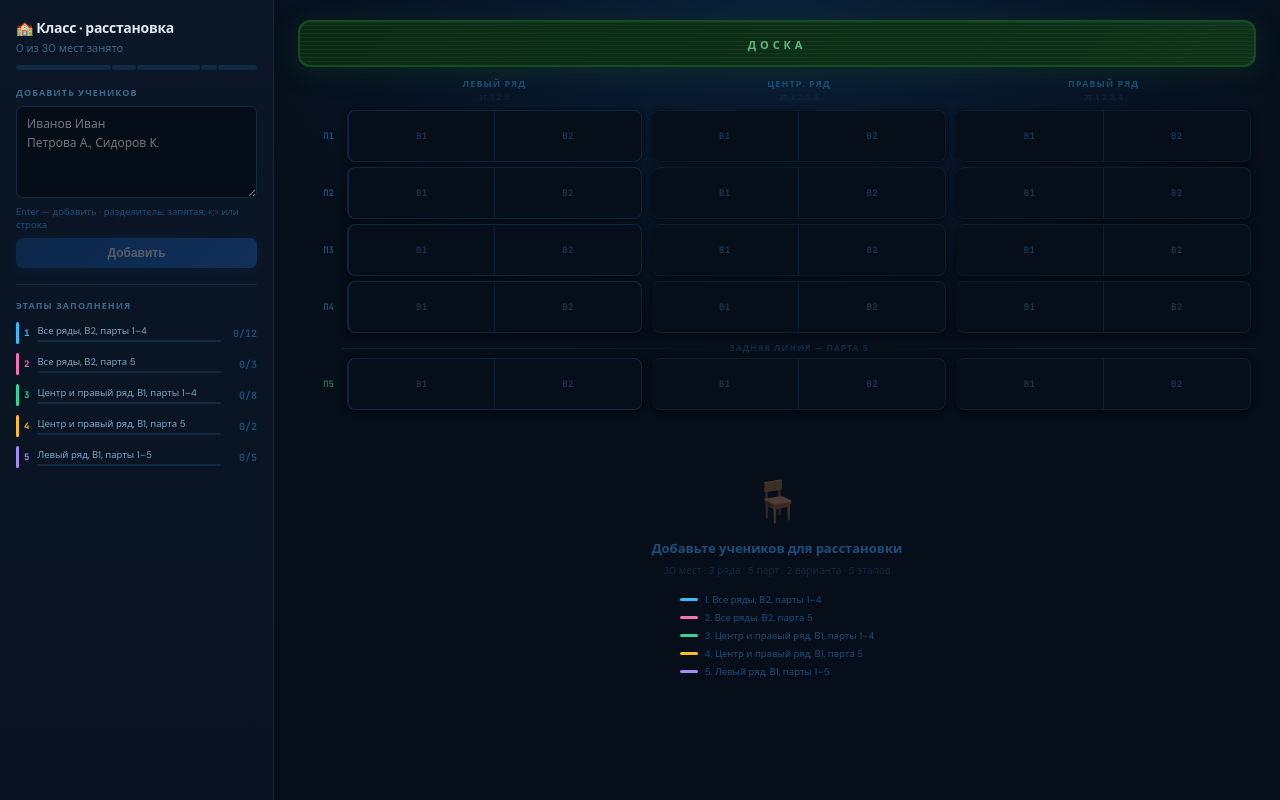
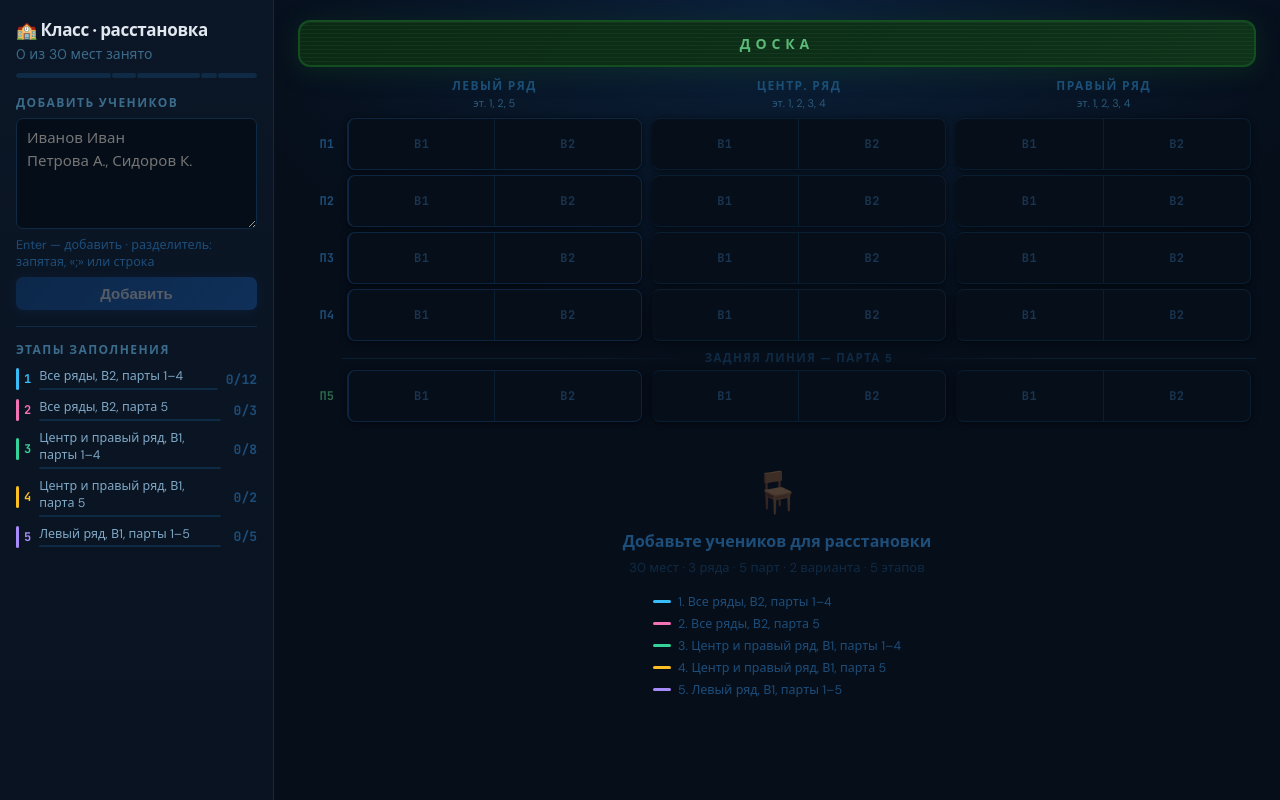
Before and after one commit to dotneteeer/classroom-seating, a React (Vite) app: page / in a window 1280 px wide. Built offline with nearby package versions, Linux system fonts and the light colour scheme.

Commit message:
increase font sizes for better readability in seating layout

```diff
--- a/classroom-seating.jsx
+++ b/classroom-seating.jsx
@@ -166,14 +166,14 @@ function SeatCell({ info, stg, highlighted }) {
       {info ? (
         <>
           <span style={{
-            fontSize: 8, fontWeight: 900, color,
+            fontSize: 11, fontWeight: 900, color,
             lineHeight: 1.1, letterSpacing: "0.04em",
             fontFamily: "'JetBrains Mono', 'Fira Code', monospace",
           }}>
             #{String(info.num).padStart(2, "0")}
           </span>
           <span style={{
-            fontSize: 9.5, color: "#E2E8F0", fontWeight: 600,
+            fontSize: 13, color: "#E2E8F0", fontWeight: 600,
             overflow: "hidden", textOverflow: "ellipsis",
             whiteSpace: "nowrap", width: "100%", textAlign: "center",
             lineHeight: 1.3, fontFamily: "'DM Sans', 'Outfit', system-ui, sans-serif",
@@ -188,7 +188,7 @@ function SeatCell({ info, stg, highlighted }) {
         </>
       ) : (
         <span style={{
-          fontSize: 9, color: "#1A3550", fontWeight: 700,
+          fontSize: 12, color: "#1A3550", fontWeight: 700,
           fontFamily: "'JetBrains Mono', monospace", letterSpacing: "0.04em",
         }}>
           {label}
@@ -228,7 +228,7 @@ export default function App() {
     const ns = text.split(/[\n,;]+/).map(s => s.trim()).filter(Boolean)
                    .slice(0, MAX - students.length);
     if (!ns.length) return;
-    setStudents(p => [...p, ...ns]);
+    setStudents(p => [...p, ...ns].sort((a, b) => a.localeCompare(b, "ru")));
     setText("");
     textareaRef.current?.focus();
   };
@@ -236,7 +236,6 @@ export default function App() {
   const removeStudent = i => setStudents(p => p.filter((_, j) => j !== i));
   const reset = () => { setStudents([]); setText(""); };
 
-  const LABEL = { 9: "9", 10: "10", 11: "11" };
   const ROW_HEADERS = [
     { label: "Левый ряд",   hint: "эт. 1, 2, 5" },
     { label: "Центр. ряд",  hint: "эт. 1, 2, 3, 4" },
@@ -261,10 +260,10 @@ export default function App() {
       }}>
         {/* Title + segmented progress */}
         <div>
-          <div style={{ fontSize: 14, fontWeight: 800, color: "#E2E8F0", letterSpacing: "-0.02em" }}>
+          <div style={{ fontSize: 17, fontWeight: 800, color: "#E2E8F0", letterSpacing: "-0.02em" }}>
             🏫 Класс · расстановка
           </div>
-          <div style={{ fontSize: 11, color: "#3B6B8A", marginTop: 3 }}>
+          <div style={{ fontSize: 14, color: "#3B6B8A", marginTop: 3 }}>
             {students.length} из {MAX} мест занято
           </div>
           <div style={{ marginTop: 10, height: 5, borderRadius: 3, overflow: "hidden", display: "flex", gap: 1 }}>
@@ -286,7 +285,7 @@ export default function App() {
 
         {/* Input */}
         <div style={{ display: "flex", flexDirection: "column", gap: 7 }}>
-          <div style={{ fontSize: 9, fontWeight: 800, color: "#3B6B8A", textTransform: "uppercase", letterSpacing: "0.12em" }}>
+          <div style={{ fontSize: 12, fontWeight: 800, color: "#3B6B8A", textTransform: "uppercase", letterSpacing: "0.12em" }}>
             Добавить учеников
           </div>
           <textarea
@@ -300,14 +299,14 @@ export default function App() {
             style={{
               background: "#040D18", border: "1px solid #0F2A44",
               borderRadius: 7, padding: "8px 10px",
-              color: "#CBD5E1", fontSize: 12, resize: "vertical",
+              color: "#CBD5E1", fontSize: 15, resize: "vertical",
               outline: "none", fontFamily: "inherit", lineHeight: 1.55,
               transition: "border-color .2s",
             }}
             onFocus={e => e.target.style.borderColor = "#1D4E7A"}
             onBlur ={e => e.target.style.borderColor = "#0F2A44"}
           />
-          <div style={{ fontSize: 9.5, color: "#1D4E7A" }}>
+          <div style={{ fontSize: 12.5, color: "#1D4E7A" }}>
             Enter — добавить · разделитель: запятая, «;» или строка
           </div>
           <div style={{ display: "flex", gap: 7 }}>
@@ -318,7 +317,7 @@ export default function App() {
                 flex: 1, border: "none", borderRadius: 7,
                 background: "linear-gradient(135deg, #1252A0, #1D6FD4)",
                 color: "#fff", padding: "8px 0",
-                fontSize: 12, fontWeight: 700, cursor: "pointer",
+                fontSize: 15, fontWeight: 700, cursor: "pointer",
                 opacity: (!text.trim() || students.length >= MAX) ? 0.3 : 1,
                 transition: "opacity .2s, transform .1s",
                 boxShadow: "0 2px 12px rgba(29,111,212,0.3)",
@@ -334,7 +333,7 @@ export default function App() {
                 style={{
                   border: "1px solid #3A0A0A", borderRadius: 7,
                   background: "#1A0505", color: "#F87171",
-                  padding: "8px 12px", fontSize: 12, cursor: "pointer",
+                  padding: "8px 12px", fontSize: 15, cursor: "pointer",
                 }}
               >
                 Сброс
@@ -346,7 +345,7 @@ export default function App() {
         {/* Student list */}
         {students.length > 0 && (
           <div style={{ flex: 1, minHeight: 60, display: "flex", flexDirection: "column", gap: 6, overflow: "hidden" }}>
-            <div style={{ fontSize: 9, fontWeight: 800, color: "#3B6B8A", textTransform: "uppercase", letterSpacing: "0.12em" }}>
+            <div style={{ fontSize: 12, fontWeight: 800, color: "#3B6B8A", textTransform: "uppercase", letterSpacing: "0.12em" }}>
               Список ({students.length})
             </div>
             <div style={{ overflowY: "auto", flex: 1 }}>
@@ -369,21 +368,21 @@ export default function App() {
                       width: 22, height: 22, borderRadius: 5,
                       border: `1.5px solid ${loc?.color ?? "#0F2A44"}`,
                       color: loc?.color ?? "#3B6B8A",
-                      fontSize: 8.5, fontWeight: 900,
+                      fontSize: 12, fontWeight: 900,
                       display: "flex", alignItems: "center", justifyContent: "center",
                       flexShrink: 0, fontFamily: "'JetBrains Mono', monospace",
                     }}>
                       {i + 1}
                     </div>
                     <span style={{
-                      flex: 1, fontSize: 11.5, overflow: "hidden",
+                      flex: 1, fontSize: 14.5, overflow: "hidden",
                       textOverflow: "ellipsis", whiteSpace: "nowrap", color: "#CBD5E1",
                     }} title={name}>
                       {name}
                     </span>
                     {loc && (
                       <span style={{
-                        fontSize: 8.5, color: "#1D4E7A", whiteSpace: "nowrap",
+                        fontSize: 11.5, color: "#1D4E7A", whiteSpace: "nowrap",
                         fontFamily: "'JetBrains Mono', monospace",
                       }} title={`Ряд ${loc.row}, парта ${loc.desk}, вариант ${loc.variant}`}>
                         {ROW_ABBR[loc.row - 1]}·П{loc.desk}·В{loc.variant}
@@ -394,7 +393,7 @@ export default function App() {
                       style={{
                         background: "none", border: "none",
                         color: "#1D4E7A", cursor: "pointer",
-                        fontSize: 14, padding: "0 1px", lineHeight: 1, flexShrink: 0,
+                        fontSize: 17, padding: "0 1px", lineHeight: 1, flexShrink: 0,
                       }}
                       onMouseEnter={e => e.currentTarget.style.color = "#EF4444"}
                       onMouseLeave={e => e.currentTarget.style.color = "#1D4E7A"}
@@ -408,7 +407,7 @@ export default function App() {
 
         {/* Stage legend */}
         <div style={{ borderTop: "1px solid #0F2A44", paddingTop: 14 }}>
-          <div style={{ fontSize: 9, fontWeight: 800, color: "#3B6B8A", textTransform: "uppercase", letterSpacing: "0.12em", marginBottom: 10 }}>
+          <div style={{ fontSize: 12, fontWeight: 800, color: "#3B6B8A", textTransform: "uppercase", letterSpacing: "0.12em", marginBottom: 10 }}>
             Этапы заполнения
           </div>
           {STAGES.map((stg, idx) => {
@@ -424,7 +423,7 @@ export default function App() {
                     boxShadow: cnt > 0 ? `0 0 8px ${stg.glow}` : "none",
                   }} />
                   <span style={{
-                    fontSize: 9, fontWeight: 800, color: stg.color,
+                    fontSize: 12, fontWeight: 800, color: stg.color,
                     fontFamily: "'JetBrains Mono', monospace",
                   }}>
                     {idx + 1}
@@ -432,8 +431,7 @@ export default function App() {
                 </div>
                 <div style={{ flex: 1, minWidth: 0 }}>
                   <div style={{
-                    fontSize: 9.5, color: "#7FA8C5",
-                    overflow: "hidden", textOverflow: "ellipsis", whiteSpace: "nowrap",
+                    fontSize: 12.5, color: "#7FA8C5", lineHeight: 1.35,
                   }}>
                     {stg.desc}
                   </div>
@@ -445,7 +443,7 @@ export default function App() {
                   </div>
                 </div>
                 <span style={{
-                  fontSize: 10, fontWeight: 700, minWidth: 28, textAlign: "right",
+                  fontSize: 13, fontWeight: 700, minWidth: 28, textAlign: "right",
                   color: done ? stg.color : "#1D4E7A",
                   fontFamily: "'JetBrains Mono', monospace",
                 }}>
@@ -475,7 +473,7 @@ export default function App() {
             position: "absolute", inset: 0, opacity: 0.04,
             background: "repeating-linear-gradient(0deg, transparent, transparent 3px, rgba(255,255,255,1) 3px, rgba(255,255,255,1) 4px)",
           }} />
-          <span style={{ color: "#5CBA78", fontSize: 11, fontWeight: 800, letterSpacing: "0.35em", textTransform: "uppercase", position: "relative" }}>
+          <span style={{ color: "#5CBA78", fontSize: 14, fontWeight: 800, letterSpacing: "0.35em", textTransform: "uppercase", position: "relative" }}>
             Доска
           </span>
         </div>
@@ -485,10 +483,10 @@ export default function App() {
           <div style={{ width: 44, flexShrink: 0 }} />
           {ROW_HEADERS.map((r, i) => (
             <div key={i} style={{ flex: 1, textAlign: "center" }}>
-              <div style={{ fontSize: 9, fontWeight: 800, color: "#1D4E7A", letterSpacing: "0.12em", textTransform: "uppercase" }}>
+              <div style={{ fontSize: 12, fontWeight: 800, color: "#1d4f7a", letterSpacing: "0.12em", textTransform: "uppercase" }}>
                 {r.label}
               </div>
-              <div style={{ fontSize: 8, color: "#0F2A44", marginTop: 1 }}>{r.hint}</div>
+              <div style={{ fontSize: 11, color: "#2A5A7A", marginTop: 1 }}>{r.hint}</div>
             </div>
           ))}
         </div>
@@ -500,7 +498,7 @@ export default function App() {
               {desk === 4 && (
                 <div style={{ display: "flex", alignItems: "center", gap: 8, margin: "4px 0", paddingLeft: 44 }}>
                   <div style={{ flex: 1, height: 1, background: "linear-gradient(90deg, #0A1E32 60%, transparent)" }} />
-                  <span style={{ fontSize: 8.5, color: "#0F2A44", whiteSpace: "nowrap", fontWeight: 700, letterSpacing: "0.12em" }}>
+                  <span style={{ fontSize: 11.5, color: "#0F2A44", whiteSpace: "nowrap", fontWeight: 700, letterSpacing: "0.12em" }}>
                     ЗАДНЯЯ ЛИНИЯ — ПАРТА 5
                   </span>
                   <div style={{ flex: 1, height: 1, background: "linear-gradient(270deg, #0A1E32 60%, transparent)" }} />
@@ -510,7 +508,7 @@ export default function App() {
               <div style={{ display: "flex", alignItems: "stretch" }}>
                 <div style={{ width: 44, flexShrink: 0, display: "flex", alignItems: "center", justifyContent: "flex-end", paddingRight: 8 }}>
                   <span style={{
-                    fontSize: 9, fontWeight: 800,
+                    fontSize: 12, fontWeight: 800,
                     color: desk < 4 ? "#1D4E7A" : "#2A6A4A",
                     fontFamily: "'JetBrains Mono', monospace",
                   }}>
@@ -558,17 +556,17 @@ export default function App() {
           <div style={{ flex: 1, display: "flex", alignItems: "center", justifyContent: "center", paddingBottom: 40 }}>
             <div style={{ textAlign: "center" }}>
               <div style={{ fontSize: 40, marginBottom: 12, opacity: 0.3 }}>🪑</div>
-              <div style={{ fontSize: 13, color: "#1D4E7A", fontWeight: 600 }}>
+              <div style={{ fontSize: 16, color: "#1D4E7A", fontWeight: 600 }}>
                 Добавьте учеников для расстановки
               </div>
-              <div style={{ fontSize: 10, color: "#0F2A44", marginTop: 5, lineHeight: 1.7 }}>
+              <div style={{ fontSize: 13, color: "#0F2A44", marginTop: 5, lineHeight: 1.7 }}>
                 30 мест · 3 ряда · 5 парт · 2 варианта · 5 этапов
               </div>
               <div style={{ marginTop: 14, display: "inline-flex", flexDirection: "column", gap: 5, alignItems: "flex-start" }}>
                 {STAGES.map((stg, i) => (
                   <div key={stg.id} style={{ display: "flex", alignItems: "center", gap: 7 }}>
                     <div style={{ width: 18, height: 3, borderRadius: 2, background: stg.color, flexShrink: 0 }} />
-                    <span style={{ fontSize: 9.5, color: "#1D4E7A", textAlign: "left" }}>{i + 1}. {stg.desc}</span>
+                    <span style={{ fontSize: 12.5, color: "#1D4E7A", textAlign: "left" }}>{i + 1}. {stg.desc}</span>
                   </div>
                 ))}
               </div>
@@ -589,7 +587,7 @@ export default function App() {
                     background: stg.color,
                     boxShadow: cnt > 0 ? `0 0 6px ${stg.glow}` : "none",
                   }} />
-                  <span style={{ fontSize: 9.5, color: "#1D4E7A", fontFamily: "'JetBrains Mono', monospace" }}>
+                  <span style={{ fontSize: 12.5, color: "#1D4E7A", fontFamily: "'JetBrains Mono', monospace" }}>
                     Эт{i + 1}:<span style={{ color: cnt > 0 ? stg.color : "#1D4E7A" }}>{cnt}</span>/{tot}
                   </span>
                 </div>
```
